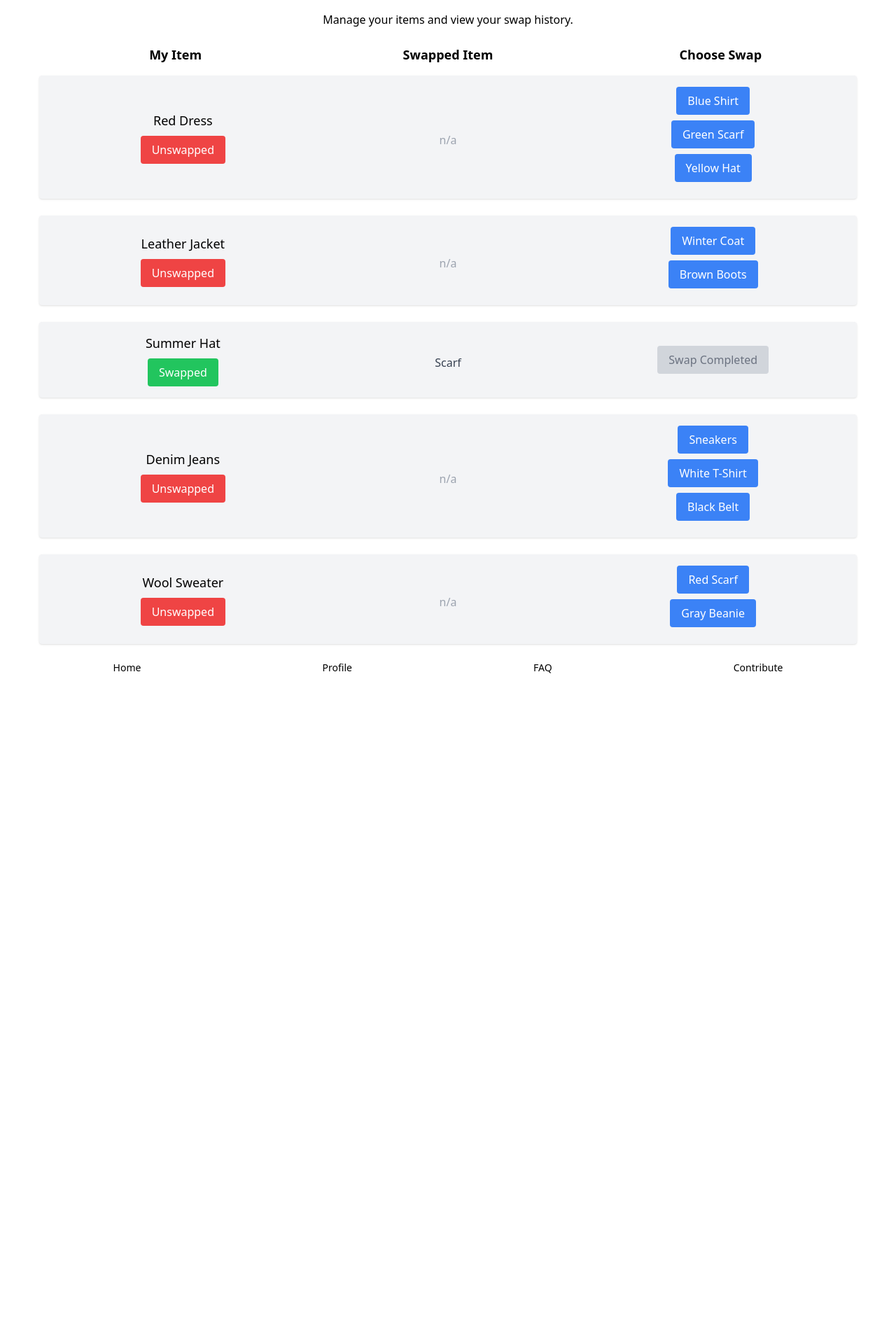
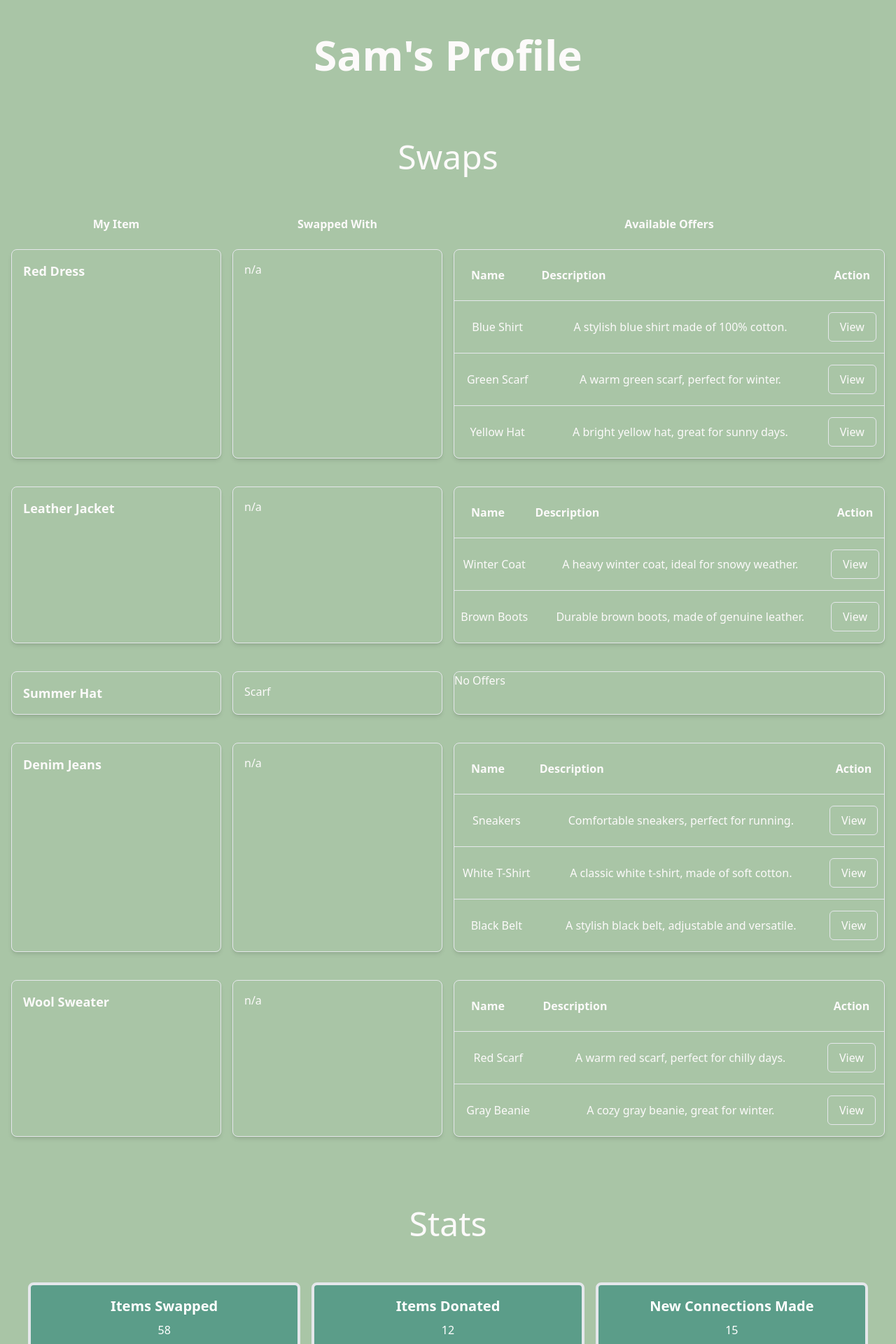
Before and after one commit to samanthacabrera/summer-over, a React (Vite) app in the folder frontend/: page /profile in a window 1280 px wide. Shown: the part 120-2040 px from the top of the page at 70% size. Before the commit the page ends 1116 px from the top, so only its background shows below. Built offline with nearby package versions, Linux system fonts and the light colour scheme.

Commit message:
updated ui for LocalList, OfferList, & Stats

```diff
--- a/frontend/src/components/Footer.jsx
+++ b/frontend/src/components/Footer.jsx
@@ -13,7 +13,7 @@ const Footer = () => {
   };
 
   return (
-    <footer className="container flex justify-around text-sm">
+    <footer className="container flex justify-around text-sm pt-20">
       <a href="/" className="hover:underline">Home</a>
       <a href="/profile" className="hover:underline">Profile</a>
       <a href="#faq" onClick={handleFAQClick} className="hover:underline">FAQ</a>
--- a/frontend/src/components/ItemCard.jsx
+++ b/frontend/src/components/ItemCard.jsx
@@ -1,25 +1,23 @@
 import React from 'react';
-import OfferList from './OfferList';
+import OfferList from '../pages/Profile/OfferList';
 
 const ItemCard = ({ item, onOfferClick }) => {
   return (
-    <div className="bg-gray-100 p-4 rounded shadow flex flex-col md:flex-row items-center justify-between">
+    <div className="p-6 border border-slate-200 rounded-lg shadow-lg bg-white bg-opacity-10 hover:shadow-xl transition-all duration-300">
       <div className="w-full md:w-1/3 mb-4 md:mb-0">
         <h3 className="text-lg font-medium">{item.name}</h3>
-        <button className={`mt-2 px-4 py-2 text-white rounded ${item.swappedWith ? 'bg-green-500' : 'bg-red-500'}`}>
-          {item.swappedWith ? 'Swapped' : 'Unswapped'}
+        <button className={`mt-2 px-4 py-2 rounded bg-white bg-opacity-90 border font-bold ${item.swappedWith ? 'border-green-500 text-green-500' : 'border-red-500 text-red-500'}`}>
+          {item.swappedWith ? 'Swapped With' : 'Unswapped'}
         </button>
       </div>
 
       <div className="w-full md:w-1/3 mb-4 md:mb-0">
         {item.swappedWith ? (
           <div className="text-center">
-            <span className="block mt-2 text-gray-700">{item.swappedWith}</span>
+            <span className="block mt-2">{item.swappedWith}</span>
           </div>
         ) : (
-          <div className="text-center">
-            <span className="block mt-2 text-gray-400">n/a</span>
-          </div>
+          <></>
         )}
       </div>
 
--- a/frontend/src/components/OfferList.jsx
+++ /dev/null
@@ -1,28 +0,0 @@
-import React from 'react';
-
-const OfferList = ({ offers = [], swappedWith, onOfferClick }) => {
-  return (
-    <div className="flex flex-col items-center">
-      {offers.length > 0 && !swappedWith ? (
-        offers.map((offer, index) => (
-          <button
-            key={index}
-            className="px-4 py-2 bg-blue-500 text-white rounded mb-2"
-            onClick={() => onOfferClick(offer)}
-          >
-            {offer.name}
-          </button>
-        ))
-      ) : (
-        <button
-          className="px-4 py-2 bg-gray-300 text-gray-500 rounded cursor-not-allowed"
-          disabled
-        >
-          {swappedWith ? 'Swap Completed' : 'No Offers Available'}
-        </button>
-      )}
-    </div>
-  );
-};
-
-export default OfferList;
--- a/frontend/src/pages/Home/FAQ.jsx
+++ b/frontend/src/pages/Home/FAQ.jsx
@@ -39,11 +39,11 @@ const FAQ = () => {
 
   return (
     <section id="faq" className="py-16 px-4">
-      <div className="max-w-4xl mx-auto">
-        <h2 className="text-4xl font-bold mb-8">Frequently Asked Questions</h2>
+      <div className="max-w-2xl mx-auto">
+        <h2 className="subheading">Frequently Asked Questions</h2>
         <div className="space-y-6">
           {faqs.map((faq, index) => (
-            <div key={index} className="bg-white p-6 rounded-lg shadow-md">
+            <div key={index} className="p-6 border border-slate-200 rounded-lg shadow-lg bg-white bg-opacity-10 hover:shadow-xl transition-all duration-300">
               <h3
                 className="text-lg mb-4 cursor-pointer"
                 onClick={() => toggleFAQ(index)}
@@ -51,7 +51,7 @@ const FAQ = () => {
                 {faq.question}
               </h3>
               {activeIndex === index && (
-                <p className="text-gray-700">{faq.answer}</p>
+                <p>{faq.answer}</p>
               )}
             </div>
           ))}
--- a/frontend/src/pages/Home/Hero.jsx
+++ b/frontend/src/pages/Home/Hero.jsx
@@ -3,11 +3,9 @@ import React from 'react';
 const Hero = () => {
   return (
     <section className="flex flex-col justify-center items-center h-screen">
-      <div className="max-w-4xl mx-auto space-y-4 px-4">
-        <h1 className="text-4xl font-semibold">
+        <h1 className="text-6xl font-semibold p-56 rounded-lg hover:border-8 hover:bg-teal-700 hover:bg-opacity-50 transition-all duration-500">
           My Sister's Closet
         </h1>
-      </div>
     </section>
   );
 };
--- a/frontend/src/pages/Home/LocalList.jsx
+++ b/frontend/src/pages/Home/LocalList.jsx
@@ -13,18 +13,18 @@ const LocalList = () => {
 
         const mockListings = {
           'Denver': [
-            { id: 1, name: 'Vintage Dress', description: 'Beautiful vintage dress.', image: 'url_to_image', size: 'M', condition: 'Good', owner: 'owner1@example.com' },
-            { id: 2, name: 'Leather Jacket', description: 'Stylish leather jacket.', image: 'url_to_image', size: 'L', condition: 'Excellent', owner: 'owner2@example.com' },
-            { id: 3, name: 'Floral Skirt', description: 'Pretty floral skirt.', image: 'url_to_image', size: 'S', condition: 'Fair', owner: 'owner3@example.com' },
+            { id: 1, name: 'Vintage Dress', description: 'Beautiful vintage dress.', image: 'https://via.placeholder.com/150x250', size: 'M', condition: 'Good', owner: 'owner1@example.com' },
+            { id: 2, name: 'Leather Jacket', description: 'Stylish leather jacket.', image: 'https://via.placeholder.com/150x250', size: 'L', condition: 'Excellent', owner: 'owner2@example.com' },
+            { id: 3, name: 'Floral Skirt', description: 'Pretty floral skirt.', image: 'https://via.placeholder.com/150x250', size: 'S', condition: 'Fair', owner: 'owner3@example.com' },
           ],
           'Centennial': [
-            { id: 4, name: 'Denim Jacket', description: 'Trendy denim jacket.', image: 'url_to_image', size: 'M', condition: 'New', owner: 'owner4@example.com' },
-            { id: 5, name: 'Wool Sweater', description: 'Cozy wool sweater.', image: 'url_to_image', size: 'S', condition: 'Good', owner: 'owner5@example.com' },
-            { id: 6, name: 'Summer Dress', description: 'Light summer dress.', image: 'url_to_image', size: 'M', condition: 'Used', owner: 'owner6@example.com' },
+            { id: 4, name: 'Denim Jacket', description: 'Trendy denim jacket.', image: 'https://via.placeholder.com/150x250', size: 'M', condition: 'New', owner: 'owner4@example.com' },
+            { id: 5, name: 'Wool Sweater', description: 'Cozy wool sweater.', image: 'https://via.placeholder.com/150x250', size: 'S', condition: 'Good', owner: 'owner5@example.com' },
+            { id: 6, name: 'Summer Dress', description: 'Light summer dress.', image: 'https://via.placeholder.com/150x250', size: 'M', condition: 'Used', owner: 'owner6@example.com' },
           ],
           'Boulder': [
-            { id: 7, name: 'Casual T-Shirt', description: 'Comfortable casual T-shirt.', image: 'url_to_image', size: 'L', condition: 'Excellent', owner: 'owner7@example.com' },
-            { id: 8, name: 'Running Shoes', description: 'Durable running shoes.', image: 'url_to_image', size: '10', condition: 'Good', owner: 'owner8@example.com' },
+            { id: 7, name: 'Casual T-Shirt', description: 'Comfortable casual T-shirt.', image: 'https://via.placeholder.com/150x250', size: 'L', condition: 'Excellent', owner: 'owner7@example.com' },
+            { id: 8, name: 'Running Shoes', description: 'Durable running shoes.', image: 'https://via.placeholder.com/150x250', size: '10', condition: 'Good', owner: 'owner8@example.com' },
           ],
         };
         setListings(mockListings);
@@ -46,32 +46,85 @@ const LocalList = () => {
   return (
     <div className="container mx-auto p-4">
       {location.latitude && location.longitude ? (
-        <div>
-          <h2 className="text-2xl font-bold mb-6">Available Listings by City</h2>
-          <div className="grid grid-cols-1 md:grid-cols-2 lg:grid-cols-3 gap-4">
+        <div className="max-w-4xl mx-auto">
+          <h2 className="subheading">Available Swaps by City</h2>
+
+          {/* Layout for larger screens */}
+          <div className="hidden md:block">
+            <div className="space-y-4">
+              <div className="flex space-x-4">
+                {Object.keys(listings).map(city => (
+                  <button
+                    key={city}
+                    className={`p-2 border rounded-full ${openCity === city ? 'font-semibold text-slate-400 bg-white' : ''} hover:scale-105 transition-all duration-300`}
+                    onClick={() => handleToggle(city)}
+                  >
+                    {city}
+                  </button>
+                ))}
+              </div>
+              {openCity && (
+                <div className="flex flex-wrap -mx-2">
+                  {listings[openCity].map(item => (
+                    <div key={item.id} className="flex flex-col space-y-4 border border-gray-200 rounded-lg shadow-md w-1/2 p-4 mx-2 my-4 hover:-translate-y-1 hover:shadow-lg transition duration-200">
+                      <h4 className="text-lg font-semibold mb-2">{item.name}</h4>
+                      <img src={item.image} alt={item.name} className="h-48 object-cover rounded mb-2" />
+                      <p className="text-sm mb-2">{item.description}</p>
+                      <p className="text-sm mb-2">Size: {item.size}</p>
+                      <p className="text-sm mb-2">Condition: {item.condition}</p>
+                      <div className="flex justify-center space-x-2">
+                        <button
+                          className="px-2 py-1 border rounded"
+                          onClick={() => handleMessageOwner(item.owner)}
+                        >
+                          Message Owner
+                        </button>
+                        <button
+                          className="px-2 py-1 border rounded"
+                          onClick={() => handleMessageOwner(item.owner)}
+                        >
+                          Make an Offer
+                        </button>
+                      </div>
+                    </div>
+                  ))}
+                </div>
+              )}
+            </div>
+          </div>
+
+          {/* Layout for small screens */}
+          <div className="md:hidden space-y-4">
             {Object.keys(listings).map(city => (
-              <div
-                key={city}
-                className="p-6 border border-gray-200 rounded-lg shadow-lg bg-white cursor-pointer hover:shadow-xl transition-shadow duration-300"
-                onClick={() => handleToggle(city)}
-              >
-                <h3 className="text-xl font-semibold mb-2">{city}</h3>
-                <p className="text-sm text-gray-500">{listings[city].length} items available</p>
+              <div key={city}>
+                <button
+                  className="w-full p-4 border border-slate-200 rounded-lg bg-white bg-opacity-10 cursor-pointer hover:scale-105 hover:shadow-xl transition-all duration-300"
+                  onClick={() => handleToggle(city)}
+                >
+                  <h3 className="text-xl font-semibold mb-2">{city}</h3>
+                  <p className="text-sm">{listings[city].length} items available</p>
+                </button>
                 {openCity === city && (
-                  <div className="mt-4 space-y-4">
+                  <div className="mt-4 max-h-64 overflow-y-auto space-y-4">
                     {listings[city].map(item => (
-                      <div key={item.id} className="flex flex-col md:flex-row md:items-center md:space-x-4">
-                        <img src={item.image} className="w-full h-40 object-cover rounded md:w-1/3" />
-                        <div className="mt-2 md:mt-0 md:w-2/3">
-                          <h4 className="text-lg font-semibold">{item.name}</h4>
-                          <p className="text-gray-700 mb-2">{item.description}</p>
-                          <p className="text-gray-600">Size: {item.size}</p>
-                          <p className="text-gray-600">Condition: {item.condition}</p>
+                      <div key={item.id} className="flex flex-col space-y-2 rounded bg-green-800 bg-opacity-20">
+                        <h4 className="text-2xl my-4 font-semibold">{item.name}</h4>
+                        <img src={item.image} className="w-full h-64 object-cover rounded p-4" alt={item.name} />
+                        <p className="mb-2">{item.description}</p>
+                        <p>Size: {item.size}</p>
+                        <p>Condition: {item.condition}</p>
+                        <div className="flex justify-center space-x-4 pb-8">
                           <button
-                            className="mt-4 px-4 py-2 bg-blue-500 text-white rounded"
+                            className="p-2 rounded border hover:bg-white hover:text-slate-400 transition duration-200"
                             onClick={() => handleMessageOwner(item.owner)}
                           >
                             Message Owner
+                          </button>
+                          <button
+                            className="p-2 rounded border hover:bg-white hover:text-slate-400 transition duration-200"
+                            onClick={() => handleMessageOwner(item.owner)}
+                          >
+                            Make an Offer
                           </button>
                         </div>
                       </div>
--- /dev/null
+++ b/frontend/src/pages/Profile/OfferList.jsx
@@ -0,0 +1,45 @@
+import React from 'react';
+
+const OfferList = ({ offers = [], swappedWith, onOfferClick }) => {
+  return (
+    <div className="flex flex-col items-center">
+      {offers.length > 0 && !swappedWith ? (
+        <>
+          <h2 className="font-semibold mb-4">Available Swap Offers:</h2>
+          <div className="space-y-2 w-full">
+            {offers.map((offer, index) => (
+              <div
+                key={index}
+                className="flex items-center p-4 border rounded-lg shadow-md hover:shadow-lg transition duration-200 space-x-4"
+              >
+                <div className="flex-grow">
+                  <h4 className="text-lg font-semibold">{offer.name}</h4>
+                  <p className="text-sm text-gray-500">Condition: {offer.condition}</p>
+                  <p className="text-sm text-gray-500">Size: {offer.size}</p>
+                </div>
+                <button
+                  className="px-4 py-2 bg-blue-500 text-white rounded hover:bg-blue-600 transition duration-200"
+                  onClick={() => onOfferClick(offer)}
+                >
+                  View Offer
+                </button>
+              </div>
+            ))}
+          </div>
+        </>
+      ) : (
+        <>
+          {!swappedWith ? (
+            <p>No offers available</p>
+          ) : (
+            <button className="p-2 border rounded hover:bg-white hover:text-slate-400 transition duration-200">
+              Message Owner
+            </button>
+          )}
+        </>
+      )}
+    </div>
+  );
+};
+
+export default OfferList;
--- a/frontend/src/pages/Profile/Profile.jsx
+++ b/frontend/src/pages/Profile/Profile.jsx
@@ -1,8 +1,10 @@
 import React, { useState } from 'react';
+import Stats from './Stats';
 import ItemCard from '../../components/ItemCard';
 import OfferCard from '../../components/OfferCard';
 
 const Profile = () => {
+  const user = 'Sam';
   const initialItems = [
     {
       id: 1,
@@ -84,23 +86,68 @@ const Profile = () => {
   };
 
   return (
-    <div className="p-6">
-      <h1 className="text-2xl font-bold mb-6">Profile Page</h1>
-      <p className="mb-6">Manage your items and view your swap history.</p>
+    <div className="flex flex-col">
+      <h1 className="mt-24 text-6xl self-center font-semibold w-fit p-8 rounded-lg hover:border-8 hover:bg-teal-700 hover:bg-opacity-50 transition-all duration-500">{user}'s Profile</h1>
+      <h2 className="subheading">Swaps</h2>
 
-      <div className="hidden md:grid grid-cols-3  mb-4">
-        <h2 className="text-lg font-semibold">My Item</h2>
-        <h2 className="text-lg font-semibold text-center">Swapped Item</h2>
-        <h2 className="text-lg font-semibold text-center">Choose Swap</h2>
+      <div className="hidden md:grid md:grid-cols-4 gap-4 mb-6">
+        <div className="col-span-1 font-semibold">My Item</div>
+        <div className="col-span-1 font-semibold text-center">Swapped With</div>
+        <div className="col-span-2 font-semibold text-center">Available Offers</div>
       </div>
 
       <div className="space-y-6">
         {items.map((item) => (
-          <ItemCard
-            key={item.id}
-            item={item}
-            onOfferClick={handleOfferClick}
-          />
+          <div key={item.id} className="flex flex-col md:grid md:grid-cols-4 gap-4">
+
+            <div className="md:hidden">
+              <ItemCard
+                item={item}
+                onOfferClick={handleOfferClick}
+              />
+            </div>
+
+
+            <div className="hidden md:flex md:col-span-1 p-4 border border-gray-200 rounded-lg shadow-md mb-4">
+              <h3 className="text-lg font-semibold">{item.name}</h3>
+            </div>
+
+            <div className="hidden md:flex md:col-span-1 p-4 border border-gray-200 rounded-lg shadow-md mb-4">
+              <p>{item.swappedWith ? item.swappedWith : 'n/a'}</p>
+            </div>
+
+            <div className="hidden md:flex md:col-span-2 border border-gray-200 rounded-lg shadow-md mb-4">
+              {item.offers.length > 0 ? (
+                <table className="w-full">
+                  <thead>
+                    <tr>
+                      <th className="p-6 text-left">Name</th>
+                      <th className="text-left">Description</th>
+                      <th className="text-center">Action</th>
+                    </tr>
+                  </thead>
+                  <tbody>
+                    {item.offers.map((offer, index) => (
+                      <tr key={index} className="border-t hover:bg-white hover:text-slate-400 transition duration-200">
+                        <td>{offer.name}</td>
+                        <td>{offer.description}</td>
+                        <td className="py-4 text-center">
+                          <button
+                            className="px-4 py-2 border rounded-md"
+                            onClick={() => handleOfferClick(item.id, offer)}
+                          >
+                            View
+                          </button>
+                        </td>
+                      </tr>
+                    ))}
+                  </tbody>
+                </table>
+              ) : (
+                <p className="text-center">No Offers</p>
+              )}
+            </div>
+          </div>
         ))}
       </div>
 
@@ -111,6 +158,7 @@ const Profile = () => {
           onFinalize={handleFinalizeSwap}
         />
       )}
+      <Stats />
     </div>
   );
 };
--- /dev/null
+++ b/frontend/src/pages/Profile/Stats.jsx
@@ -0,0 +1,35 @@
+import React from 'react';
+
+const statsData = {
+  itemsSwapped: 58,
+  sustainabilityImpact: 'Reduced 200kg of CO2',
+  newConnections: 15,
+  itemsDonated: 12,
+  environmentalImpact: 'Saved 150,000 liters of water',
+  groupsJoined: 8,
+};
+
+const StatCard = ({ title, value }) => (
+  <div className="bg-teal-700 bg-opacity-50 rounded-lg border-4 p-4 break-inside mb-4 text-white">
+    <h3 className="text-xl font-semibold mb-2">{title}</h3>
+    <p>{value}</p>
+  </div>
+);
+
+const Stats = () => {
+  return (
+    <div className="container mx-auto p-6">
+          <h2 className="subheading">Stats</h2>
+      <div className="columns-1 sm:columns-2 md:columns-3 gap-4">
+        <StatCard title="Items Swapped" value={statsData.itemsSwapped} />
+        <StatCard title="Sustainability Impact" value={statsData.sustainabilityImpact} />
+        <StatCard title="Items Donated" value={statsData.itemsDonated} />
+        <StatCard title="Environmental Impact" value={statsData.environmentalImpact} />
+        <StatCard title="New Connections Made" value={statsData.newConnections} />
+        <StatCard title="Groups Joined" value={statsData.groupsJoined} />
+      </div>
+    </div>
+  );
+};
+
+export default Stats;
--- a/frontend/src/styles/App.css
+++ b/frontend/src/styles/App.css
@@ -3,8 +3,16 @@
 @tailwind utilities;
 
 #root {
-  max-width: 1280px;
-  margin: 0 auto;
-  padding: 2rem;
+  margin: 0;
+  padding: 1rem;
   text-align: center;
+  background-color: #a9c5a6;
+  color: #fcfafa;
 }
+
+.subheading {
+  font-size: 3rem;
+  font-weight: 200;
+
+  padding: 3rem 0;
+}
```
Also changed, not shown: frontend/src/components/OfferCard.jsx (+16 -6 lines), frontend/src/pages/Home/Guide.jsx (+10 -10 lines).
